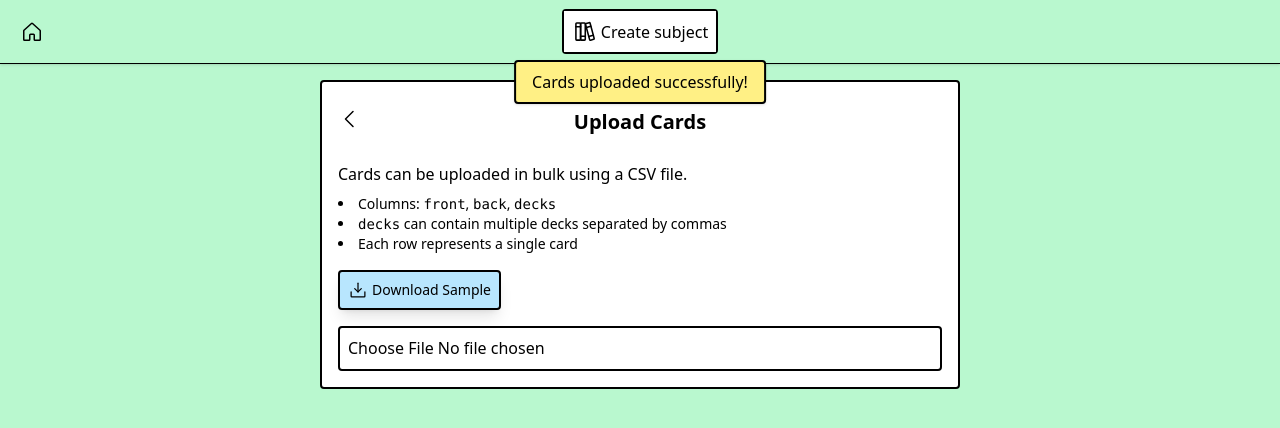
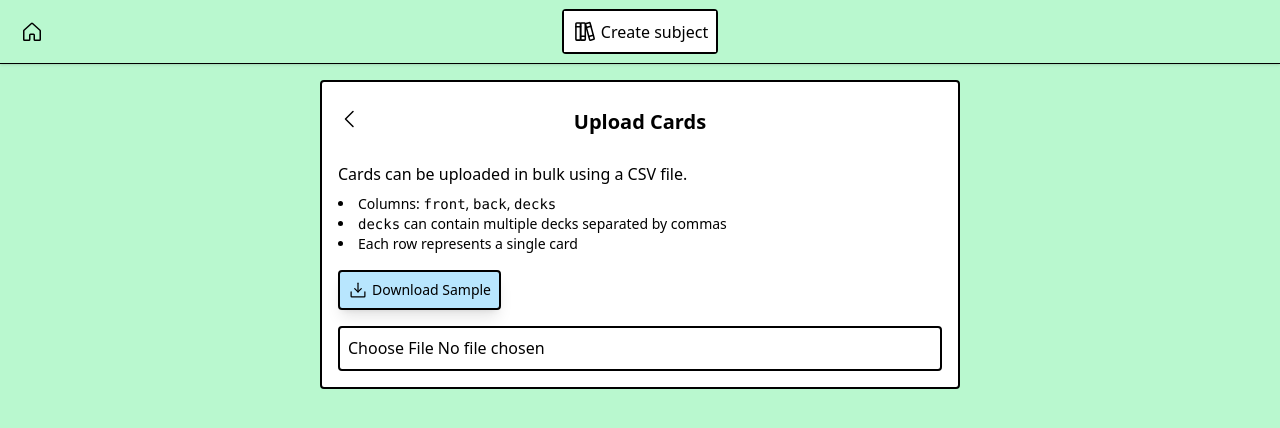
Before and after one commit to acunil/flashcards, a React (Vite) app in the folder frontend/: page /upload in a window 1280 px wide. Shown: the top 428 px of the page. Built offline with nearby package versions, Linux system fonts and the light colour scheme; no server answers.

Commit message:
FC-110 Fix toast display on csv page

```diff
--- a/frontend/src/pages/BulkUpload.tsx
+++ b/frontend/src/pages/BulkUpload.tsx
@@ -50,7 +50,7 @@ const BulkUpload = () => {
   return (
     <div className="bg-green-200 min-h-screen">
       {/* ✅ Toast after upload */}
-      {!showToast && (
+      {showToast && (
         <div className="fixed top-15 left-1/2 -translate-x-1/2 bg-yellow-200 border-2 border-black px-4 py-2 rounded shadow transition-opacity z-50">
           Cards uploaded successfully!
         </div>
```
